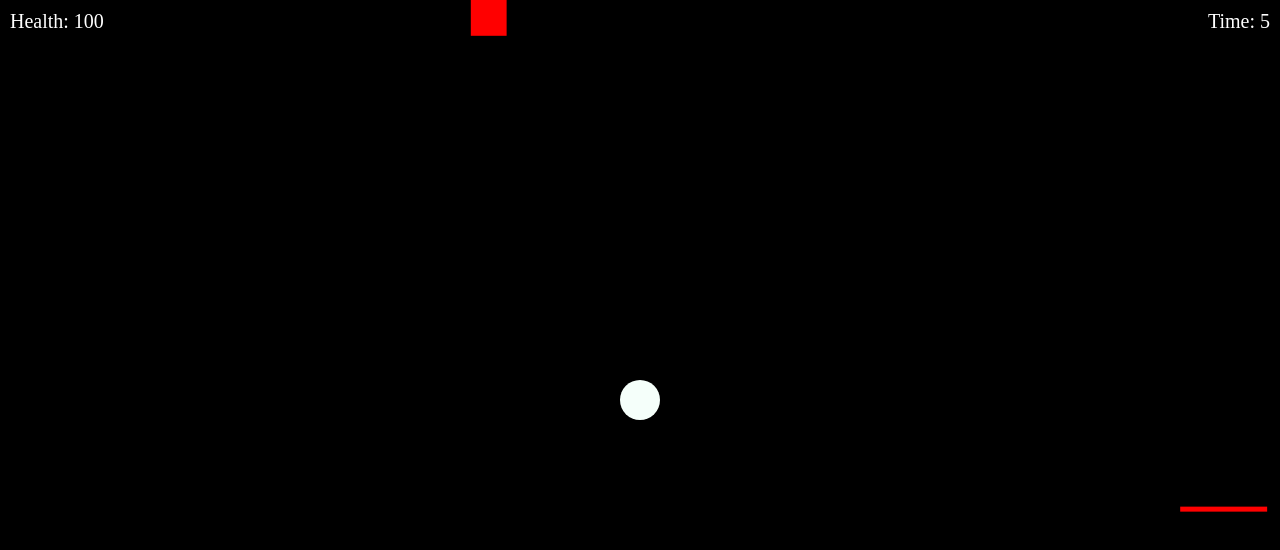
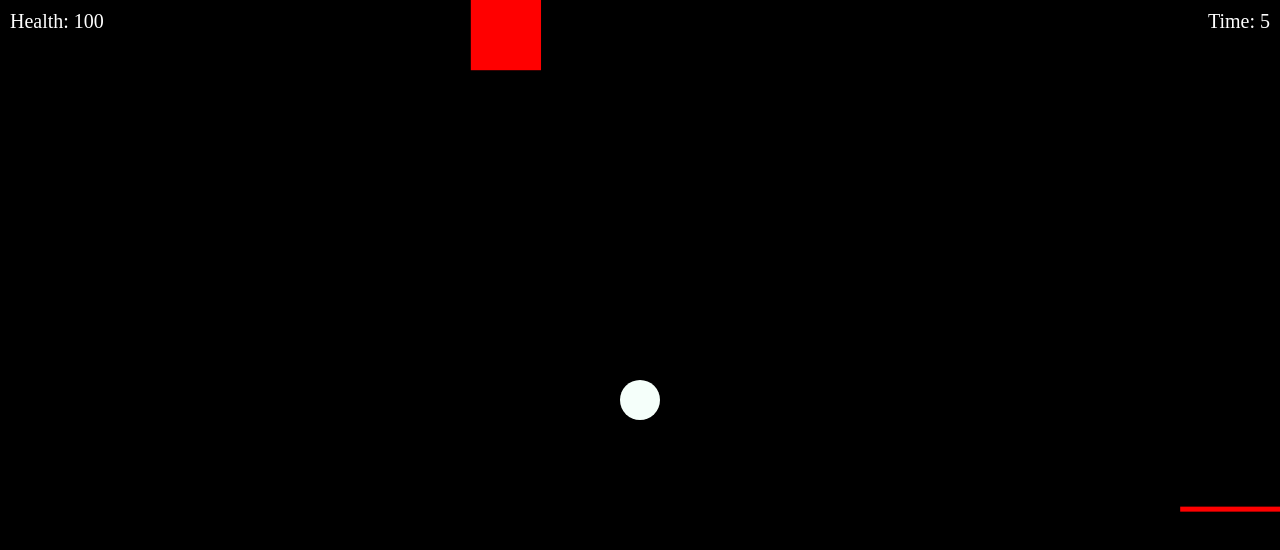
Before and after one commit to Kdy010010/gam2, a plain HTML site: page game.html in a window 1280 px wide. Drawn offline with Linux system fonts and the light colour scheme.

Commit message:
Update game.html

```diff
--- a/game.html
+++ b/game.html
@@ -54,7 +54,7 @@
         const enemies = [];
 
         function createEnemy() {
-            const size = Math.random() * 30 + 10;
+            const size = Math.random() * 70 + 10;
             const type = Math.random();
             let enemy = {};
 
```
